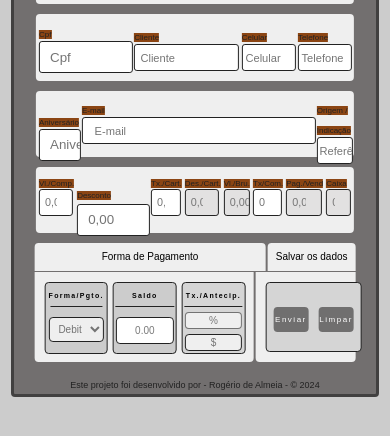
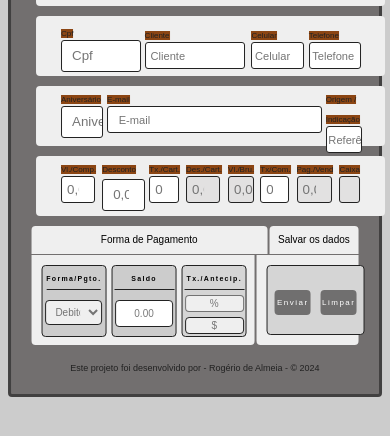
Before and after one commit to Dev-Rogerio/IntegracaoComGoogleSheets, a React (Create React App) app: page / in a window 390 px wide. Shown: the top 436 px of the page. Built offline with nearby package versions, Linux system fonts and the light colour scheme.

Commit message:
mudaça no layout

```diff
--- a/src/Components/Formulario/formulario.css
+++ b/src/Components/Formulario/formulario.css
@@ -93,22 +93,19 @@ body {
   border-radius: 4px;
   }
   .rowsOne {
-  display: grid;
+  display: flex;
   width: 94%;
+  gap: 20px;
   height:  60px;
   background-color: #efefef;
   justify-content: center;
   border-radius: 4px;
-  gap: 39px;
   margin-top: 20px;
   padding: 0px 25px 0px 25px;
-  grid-template-columns: 10% 30% 30% 15%;
   }
   .id {
-  height: 30px;
-  width: 100%;
+  width: 30%;
   outline: 0;
-  grid-column: 1/2;
 }
   .iId {
   display: block;
@@ -122,7 +119,6 @@ body {
   color: red;
   }
   .vendedor {
-  height: 30px;
   width: 100%;
   outline: 0;
   grid-column: 2/3;
@@ -138,8 +134,7 @@ body {
   text-transform: capitalize;
     }
 .data {
-height: 25px;
-width: 100%;
+width: 40%;
 outline: 0;
 grid-column: 3/4;
 }
@@ -153,8 +148,7 @@ border: 1px solid #222;
 text-indent: 10px;
 }
 .pedido {
-height: 30px;
-width: 100%;
+width: 40%;
 outline: 0;
 grid-column: 4/5;
 display: grid;
@@ -169,21 +163,20 @@ border: 1px solid #222;
 text-indent: 10px;
 }
 .rowsTwo {
-  display: grid;
+  display: flex;
   width: 94%;
+  gap: 6px;
   height:  60px;
   background-color: #efefef;
+  justify-content: space-between;
   border-radius: 4px;
-  grid-template-columns: 18% 44% 18% 18%;
+  margin-top: 10px;
   padding: 0px 25px 0px 25px;
-  margin-top: 10px;
   gap: 6px;
  }
 .cpf {
-  height: 100px;
-width: 60%;
+ width: 50%;
  outline: 0;
-grid-column: 1/2;
 }
 .iCpf {
   display: block;
@@ -195,10 +188,8 @@ grid-column: 1/2;
   text-indent: 10px;
  }
 .client {
-height: 30px;
  width: 100%;
  outline: 0;
-grid-column: 2/3;
 }
 .iClint {
 display: block;
@@ -210,12 +201,9 @@ border: 1px solid #222;
 text-indent: 10px;
 text-transform: capitalize;
 }
-
 .celular {
-height: 30px;
-width: 100%;
+width: 50%;
 outline: 0;
-grid-column: 3/4;
 }
 .iCel {
 display: block;
@@ -227,10 +215,9 @@ border: 1px solid #222;
 text-indent: 10px;
 }
 .telefone {
-height: 30px;
-width: 100%;
+width: 50%;
 outline: 0;
-grid-column: 4/5;
+
 }
 .iFone {
 display: block;
@@ -242,21 +229,19 @@ border: 1px solid #222;
 text-indent: 10px;
 }
 .rowsThree {
-  display: grid;
+  display: flex;
   width: 94%;
-  height: 60px;
+  gap: 6px;
+  height:  60px;
   background-color: #efefef;
+  justify-content: space-between;
   border-radius: 4px;
+  margin-top: 10px;
   padding: 0px 25px 0px 25px;
-  margin-top: 10px;
-  gap: 49px;
-grid-template-columns: 15% 55% 15%;
 }
 .aniversario {
-  height: 30px;
-  width: 100%;
+  width: 40%;
   outline: 0;
-  grid-column: 1/2;
   }
   .iAniversario {
   display: block;
@@ -268,7 +253,6 @@ grid-template-columns: 15% 55% 15%;
   text-indent: 10px;
   }
 .email {
-height: 30px;
 width: 100%;
 outline: 0;
 grid-column: 2/3;
@@ -283,11 +267,8 @@ border: 1px solid #222;
 text-indent: 10px;
 }
 .referencia {
-height: 30px;
-width: 100%;
+width: 50%;
 outline: 0;
-grid-column: 3/4;
-margin-left: 20px;
 }
 .iRef {
 display: block;
@@ -299,25 +280,19 @@ border: 1px solid #222;
 text-indent: 10px;
 }
 .rowsFour {
-  display: grid;
+  display: flex;
   width: 94%;
+  gap: 6px;
   height:  60px;
   background-color: #efefef;
-  justify-content: center;
-  border-radius: 4px;
-  grid-template-columns: 1fr 1fr 1fr 1fr 1fr 1fr 1fr 1fr ;
-  justify-content: center;
+  justify-content: space-between;
   border-radius: 4px;
   margin-top: 10px;
-  gap: 5px;
   padding: 0px 25px 0px 25px;
 }
 .valor {
-height: 30px;
 width: 100%;
 outline: 0;
-grid-column: 1/2;
-font-size: 13px;
 }
 .iVal {
 display: block;
@@ -330,11 +305,9 @@ text-indent: 10px;
 margin-top: 3px;
 }
 .desconto {
-  height: 30px;
   width: 100%;
   outline: 0;
-  grid-column: 2/3;
-  font-size: 13px;
+
   }
   .iDesconto {
   display: block;
@@ -347,11 +320,9 @@ margin-top: 3px;
   margin-top: 3px;
   }
 .taxaPercent {
-height: 30px;
 width: 100%;
 outline: 0;
-grid-column: 3/4;
-font-size: 13px;
+
 }
 .iTaxaCartao {
 display: block;
@@ -364,11 +335,9 @@ text-indent: 10px;
 margin-top: 3px;
 }
 .descCartao {
-height: 30px;
 width: 100%;
 outline: 0;
-grid-column: 4/5;
-font-size: 13px;
+
 }
 .iDesc {
 display: block;
@@ -382,11 +351,9 @@ margin-top: 3px;
 background-color: #e2e1e1;
 }
 .bruto {
-height: 30px;
 width: 100%;
 outline: 0;
-grid-column: 5/6;
-font-size: 13px;
+
 }
 .iBruto {
 display: block;
@@ -401,11 +368,9 @@ background-color: #e2e1e1;
 color: rgb(95, 95, 242);
 }
 .comissao {
-height: 30px;
 width: 100%;
 outline: 0;
-grid-column: 6/7;
-font-size: 13px;
+
 }
 .iCom {
 display: block;
@@ -418,11 +383,8 @@ text-indent: 10px;
 margin-top: 3px;
 }
 .liquido {
-  height: 30px;
   width: 100%;
   outline: 0;
-  grid-column: 7/8;
-  font-size: 13px;
   }
   .iLiq {
   display: block;
@@ -437,11 +399,9 @@ margin-top: 3px;
   color: rgb(95, 95, 242);
   }
 .caixa {
-height: 30px;
 width: 100%;
 outline: 0;
-grid-column: 8/9;
-font-size: 13px;
+
 }
 .iCaixa {
 display: block;
@@ -694,15 +654,18 @@ letter-spacing: 1.5px;
     font-size: small;
   }
   .rowsOne {
-    width: 100%;
-    display: grid;
+    background-color: #efefef;
+  height:  60px;
+  border-radius: 4px;
+  margin-top: 10px;
+    /* width: 100%;
     gap: 3px;
     display: flex;
     justify-content: center;
     align-items: center;
     padding: 1%;
     margin-left: 50%;
-    transform: translate(-50%);
+    transform: translate(-50%); */
   }
   .id {
     display: flex;
@@ -764,15 +727,15 @@ letter-spacing: 1.5px;
     width: 98%;
   }
  .rowsTwo {
-    width: 100%;
-    display: grid;
-    gap: 3px;
   display: flex;
-    justify-content: center;
+    width: 94%;
+    /* background-color: #efefef;    */
+    justify-content: space-between;
     align-items: center;
-    padding: 1%;
-    margin-left: 50%;
-    transform: translate(-50%);
+   border-radius: 4px;
+   margin-top: 10px;
+   /* padding: 0px 25px 0px 25px; */
+
 }
 .client {
   display: flex;
@@ -812,7 +775,12 @@ letter-spacing: 1.5px;
   text-indent: 5%;
 }
 .rowsThree {
-  width: 100%;
+  background-color: #efefef;
+  height:  60px;
+  border-radius: 4px;
+  margin-top: 10px;
+
+  /* width: 100%;
   display: grid;
   grid-template-columns: 1fr 1fr;
   display: flex;
@@ -821,7 +789,7 @@ letter-spacing: 1.5px;
   padding: 1%;
   gap: 3px;
   margin-left: 50%;
-  transform: translate(-50%);
+  transform: translate(-50%); */
 }
 .email {
    width: 650%;
@@ -852,7 +820,11 @@ grid-column: 2/3;
     text-indent: 5%;
  }
  .rowsFour {
-  width: 100%;
+  background-color: #efefef;
+  height:  60px;
+  border-radius: 4px;
+  margin-top: 10px;
+  /* width: 100%;
   display: grid;
   grid-template-columns: 1fr 1fr;
   display: flex;
@@ -861,7 +833,7 @@ grid-column: 2/3;
   padding: 1%;
   gap: 3px;
   margin-left: 50%;
-  transform: translate(-50%);
+  transform: translate(-50%); */
  }
  .valor,
  .taxaPercent,
--- a/src/Components/Formulario/formulario.js
+++ b/src/Components/Formulario/formulario.js
@@ -290,7 +290,7 @@ function Formulario() {
           </div>
         </div>
         <div className="rowsTwo">
-          <div className="infoPersona">
+          <div className="cpf">
             <label htmlFor="">
               <span className='formLabel'>Cpf</span>
               <input className="iCpf"
```
Lines whose indentation alone changed are shown as unchanged.
